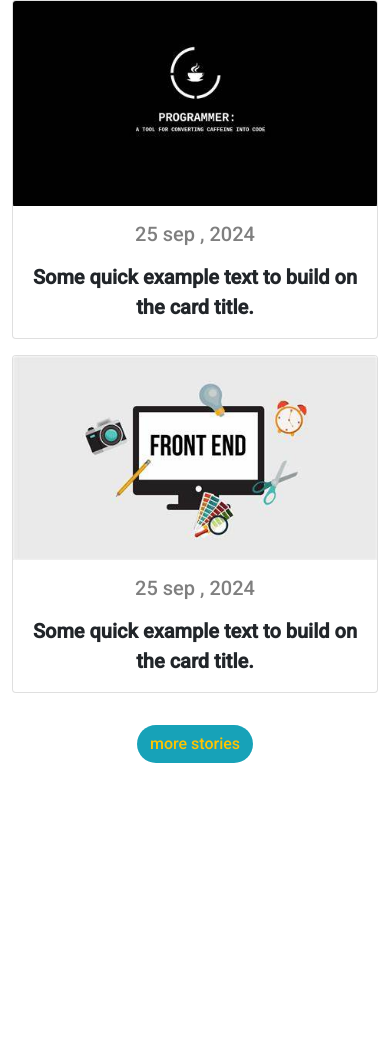
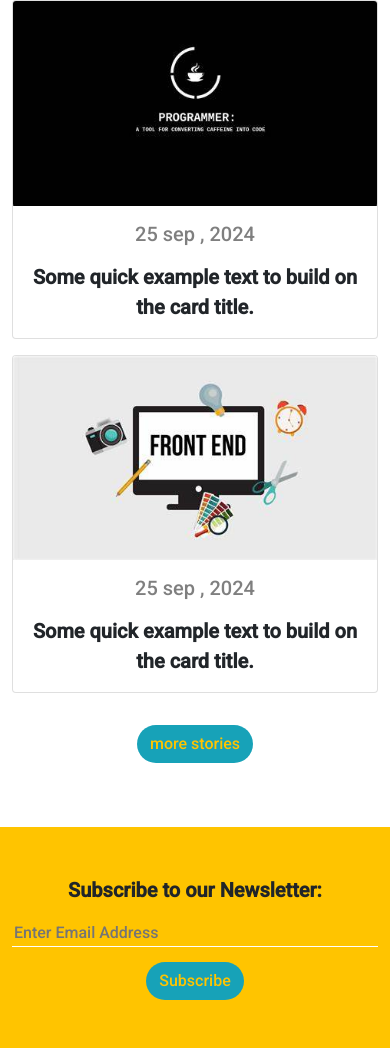
Before and after one commit to islam-sabry/Bondi-Bootstrap-Project, a plain HTML site: page index.html in a window 390 px wide. Shown: the part 9775-10823 px from the top of the page. Before the commit the page ends 10554 px from the top, so only its background shows below. Drawn offline with Linux system fonts and the light colour scheme.

Commit message:
finish the subscribe section

```diff
--- a/css/style.css
+++ b/css/style.css
@@ -144,3 +144,24 @@ body {
 .project {
     background-color: var(--landing-color);
 }
+/* style the subscribe section  */
+.subscrib {
+    background-color: var(--btn-color);
+}
+.subscrib input[type="email"] {
+    border: none;
+    border-bottom: 1px solid white;
+    background-color: transparent;
+}
+.subscrib input[type="email"]:focus {
+    outline: none;
+}
+@media (max-width: 992px) {
+    .subscrib .lable {
+        margin-bottom: 15px !important;
+    }
+    .subscrib input[type="submit"] {
+        margin-top: 15px !important;
+    }
+
+}
--- a/index.html
+++ b/index.html
@@ -315,11 +315,26 @@
             </div>
           </div>
         </div>
-      <a class="btn .main-btn main-btn rounded-pill" href="#">more stories</a>
+        <a class="btn .main-btn main-btn rounded-pill mb-5" href="#">more stories</a>
 
       </div>
     </div>
-
+    <!-- craete the subscribe section  -->
+    <div class="subscrib">
+      <div class="container">
+        <form class="row align-items-center pt-5 pb-5 text-md-start text-center">
+          <div class="col-lg-4 col-md-6 lable">
+            <div class="fw-bold fs-5">Subscribe to our Newsletter:</div>
+          </div>
+          <div class="col-lg-6 col-md-6">
+            <input class="w-100" type="email" placeholder="Enter Email Address" />
+          </div>
+          <div class="col-lg-2">
+            <input type="submit" value="Subscribe" class="btn .main-btn main-btn rounded-pill"/>
+          </div>
+        </form>
+      </div>
+    </div>
     <script src="/js/bootstrap.bundle.min.js"></script>
     <script src="/js/all.min.js"></script>
 </body>
```
Lines whose indentation alone changed are shown as unchanged.
